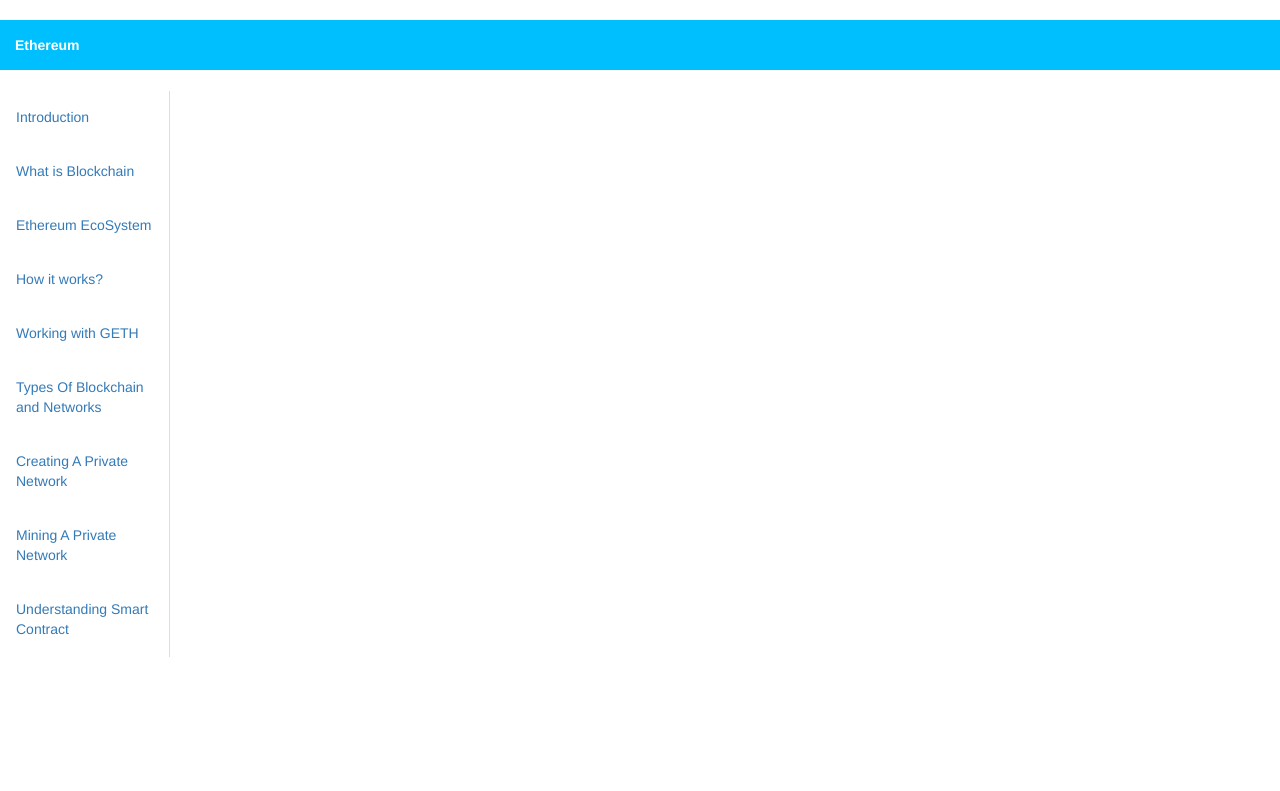
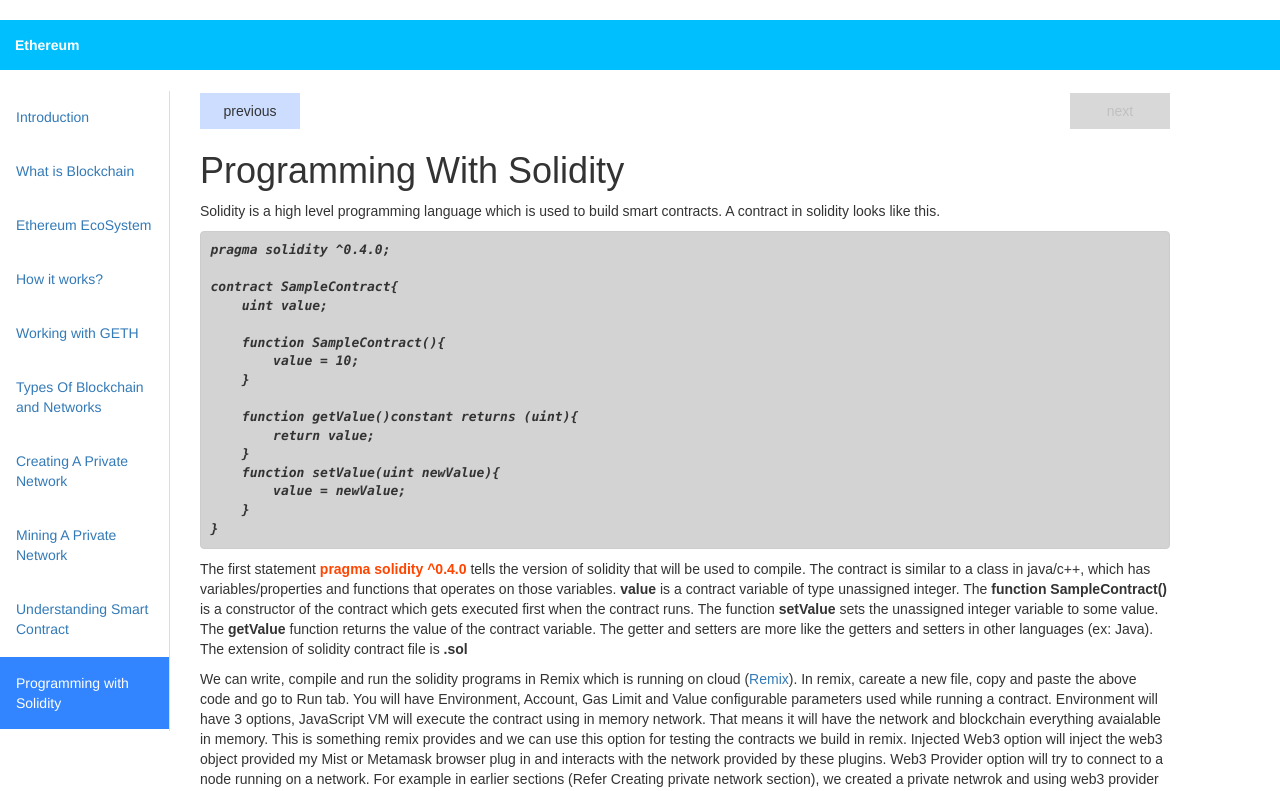
Before and after one commit to nagakedari/tutorial, an Angular app: page /solidity in a window 1280 px wide. Before the commit this address led to /. Shown: the top 791 px of the page. Built offline with nearby package versions, Linux system fonts and the light colour scheme.

Commit message:
Solidity page changes

```diff
--- a/src/app/app.module.ts
+++ b/src/app/app.module.ts
@@ -15,6 +15,7 @@
 import { MiningprivatenetworkComponent } from './miningprivatenetwork/miningprivatenetwork.component';
 import { NavigationComponent } from './navigation/navigation.component';
 import { SmartcontractComponent } from './smartcontract/smartcontract.component';
+import { SolidityComponent } from './solidity/solidity.component';
 // import { AppSettings } from './settings/settings.component';
 
 
@@ -31,7 +32,8 @@
     PrivatenetworkComponent,
     MiningprivatenetworkComponent,
     NavigationComponent,
-    SmartcontractComponent
+    SmartcontractComponent,
+    SolidityComponent
   ],
   imports: [
     routes,
--- a/src/app/chapters/chapters.component.html
+++ b/src/app/chapters/chapters.component.html
@@ -1,8 +1,7 @@
 <div class="tabbable tabs-left">
   <ul class="nav nav-tabs navbar-nav">
     <li *ngFor="let tab of ethereumTopicTabs; let i= index" routerLinkActive="active-tab" [routerLinkActiveOptions]="{exact:true}">
-      <a routerLink="{{tab.path}}" data-toggle="tab" (click)="selectedTab(i)"
-      routerLinkActive="i==selectedTabIndex?'active-tab':''">{{tab.name}}</a>
+      <a routerLink="{{tab.path}}" data-toggle="tab">{{tab.name}}</a>
         <!--(click)="selectedTab(i)"
       [style.backgroundColor]="i==selectedTabIndex?'#3385ff':''"
       [style.color]="i==selectedTabIndex?'white':''">-->
--- a/src/app/chapters/chapters.component.ts
+++ b/src/app/chapters/chapters.component.ts
@@ -20,7 +20,8 @@
         {name : " Types Of Blockchain and Networks", path : "typesofblockchain"},
         {name : " Creating A Private Network", path : "privatenetwork"},
         {name : " Mining A Private Network", path : "mining"},
-        {name : " Understanding Smart Contract", path : "smartcontract"}
+        {name : " Understanding Smart Contract", path : "smartcontract"},
+        {name : " Programming with Solidity", path : "solidity"}
     ];
   }
 
--- a/src/app/router/router.component.ts
+++ b/src/app/router/router.component.ts
@@ -11,6 +11,7 @@
 import { PrivatenetworkComponent } from '../privatenetwork/privatenetwork.component';
 import { MiningprivatenetworkComponent } from '../miningprivatenetwork/miningprivatenetwork.component';
 import { SmartcontractComponent } from '../smartcontract/smartcontract.component';
+import { SolidityComponent } from '../solidity/solidity.component';
 
 
 export const router : Routes = [
@@ -23,7 +24,8 @@
   {path: 'typesofblockchain', component: TypesofblockchainComponent },
   {path: 'privatenetwork', component: PrivatenetworkComponent },
   {path: 'mining', component: MiningprivatenetworkComponent },
-  {path: 'smartcontract', component: SmartcontractComponent }
+  {path: 'smartcontract', component: SmartcontractComponent },
+  {path: 'solidity', component: SolidityComponent }
 ];
 
 export const routes : ModuleWithProviders  = RouterModule.forRoot (router);
--- a/src/app/smartcontract/smartcontract.component.html
+++ b/src/app/smartcontract/smartcontract.component.html
@@ -16,5 +16,5 @@
     Ethereum is designed to build smart contracts. In Ethereum, the smart contracts are developed using a special programming language called <b>Solidity</b>.
   </p>
   <br />
-  <app-navigation [previous]="previousRoute" ></app-navigation>
+  <app-navigation [previous]="previousRoute" [next]="nextRoute"></app-navigation>
 </div>
--- a/src/app/smartcontract/smartcontract.component.ts
+++ b/src/app/smartcontract/smartcontract.component.ts
@@ -7,9 +7,11 @@
 })
 export class SmartcontractComponent implements OnInit {
 
+  nextRoute : any;
   previousRoute : any;
   constructor() {
     this.previousRoute = 'mining';
+    this.nextRoute = 'solidity';
   }
   ngOnInit() {
   }
--- /dev/null
+++ b/src/app/solidity/solidity.component.html
@@ -0,0 +1,47 @@
+<div class="content">
+  <br/>
+  <app-navigation [previous]="previousRoute" [next]="nextRoute"></app-navigation>
+  <br/>
+  <h1>Programming With Solidity</h1>
+  <p>
+   Solidity is a high level programming language which is used to build smart contracts. A contract in solidity looks like this.
+  </p>
+  <p>
+   <i><b><pre style="background-color: lightgray">{{
+
+     'pragma solidity ^0.4.0;
+
+contract SampleContract{
+    uint value;
+
+    function SampleContract(){
+        value = 10;
+    }
+
+    function getValue()constant returns (uint){
+        return value;
+    }
+    function setValue(uint newValue){
+        value = newValue;
+    }
+}'
+     }}</pre></b></i>
+  </p>
+  <p>
+    The first statement <b style="color: orangered">pragma solidity ^0.4.0</b> tells the version of solidity that will be used to compile. The contract is similar to a class in java/c++, which has variables/properties and functions that operates on those variables. <b>value</b> is a contract variable of type unassigned integer. The <b>function SampleContract()</b> is a constructor of the contract which gets executed first when the contract runs. The function <b>setValue</b> sets the unassigned integer variable to some value. The <b>getValue</b> function returns the value of the contract variable. The getter and setters are more like the getters and setters in other languages (ex: Java). The extension of solidity contract file is <b>.sol</b>
+  </p>
+  <p>
+    We can write, compile and run the solidity programs in Remix which is running on cloud (<a target="_blank" href="http://remix.ethereum.org">Remix</a>). In remix, careate a new file, copy and paste the above code and go to Run tab. You will have Environment, Account, Gas Limit and Value configurable parameters used while running a contract. Environment will have 3 options, JavaScript VM will execute the contract using in memory network. That means it will have the network and blockchain everything avaialable in memory. This is something remix provides and we can use this option for testing the contracts we build in remix. Injected Web3 option will inject the web3 object provided my Mist or Metamask browser plug in and interacts with the network provided by these plugins. Web3 Provider option will try to connect to a node running on a network. For example in earlier sections (Refer Creating private network section), we created a private netwrok and using web3 provider option, we can connect to that network, deploy and run the contract on that private network. The easiest options is to use in-memory network which is Javascript VM. Account is the one associated to your wallet. An account will hold the ethers. Gas Limit is the maximum gas that a transaction sends and value is used to send some ether to the contract.
+  </p>
+  <p>
+    To run the above contract, go to Run tab, select the environement as Javascript VM, select a test account that remix proides, use the default gas limit and click on Create button. Create button will deploy the contract to in-memory network. You can see get and set methods as buttons. If you click on getValue button, it should display the value as 10 which we set in the constructor. You can also set the value by passing some value. Now if you click getValue you will get the updated value.
+  </p>
+  <p>
+    <img src="../assets/solidity/sample_contract_getValue.jpg"> &nbsp;&nbsp;&nbsp;&nbsp;<img src="../assets/solidity/sample_contract_setValue.jpg">
+  </p>
+  <p>
+    Solidity program gets compiled into byte code using EVM (Ethereum Virtual Machine). Each instruction costs some gas. If the gas reaches the passed in Gas limit, the contract stops running automatically. The set function or any write instructions costs gas. Since get function is only reading the data from the block chain so it doesn't need the gas. That's why if you noticed the getValue function, we have a keyword constant. If you wanted know more about gas, gas limit, how much gas required for a transaction and executing the contract, please visit the blog <a target="_blank" href="https://vomtom.at/what-exactly-is-the-gas-limit-and-the-gas-price-in-ethereum/">Everything you need to know about Gas</a>
+  </p>
+  <br/>
+  <app-navigation [previous]="previousRoute" [next]="nextRoute"></app-navigation>
+</div>
--- /dev/null
+++ b/src/app/solidity/solidity.component.ts
@@ -0,0 +1,20 @@
+import { Component, OnInit } from '@angular/core';
+
+@Component({
+  selector: 'app-solidity',
+  templateUrl: './solidity.component.html',
+  styleUrls: ['./solidity.component.css']
+})
+export class SolidityComponent implements OnInit {
+
+  nextRoute : any;
+  previousRoute : any;
+  constructor() {
+    this.previousRoute = 'smartcontract';
+    //this.nextRoute = 'solidity';
+  }
+
+  ngOnInit() {
+  }
+
+}
```
Also changed, not shown: src/app/solidity/solidity.component.css (added), src/assets/solidity/sample_contract_getValue.jpg (added), src/assets/solidity/sample_contract_setValue.jpg (added).
